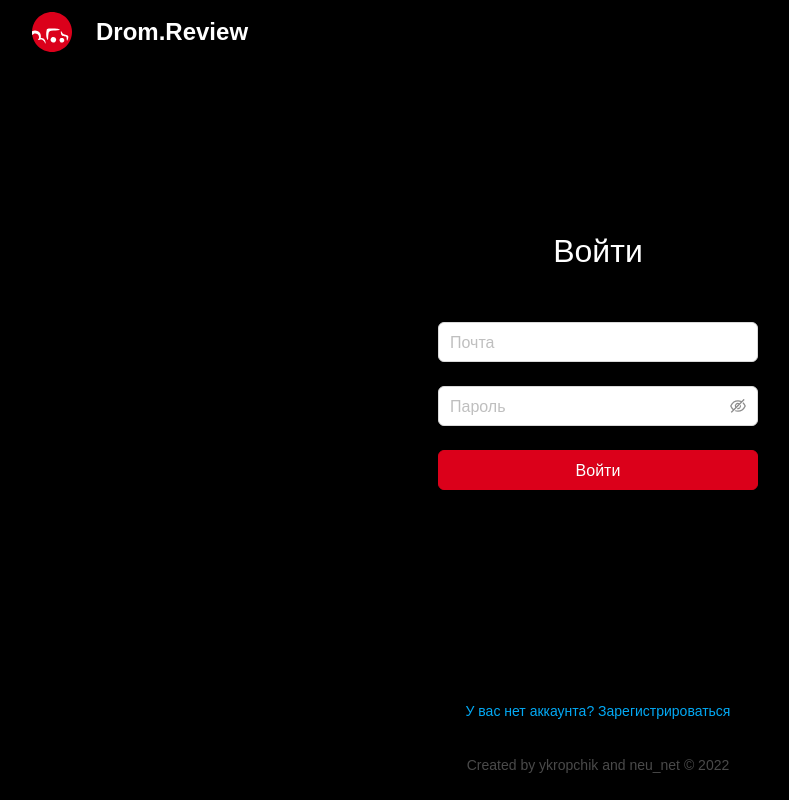
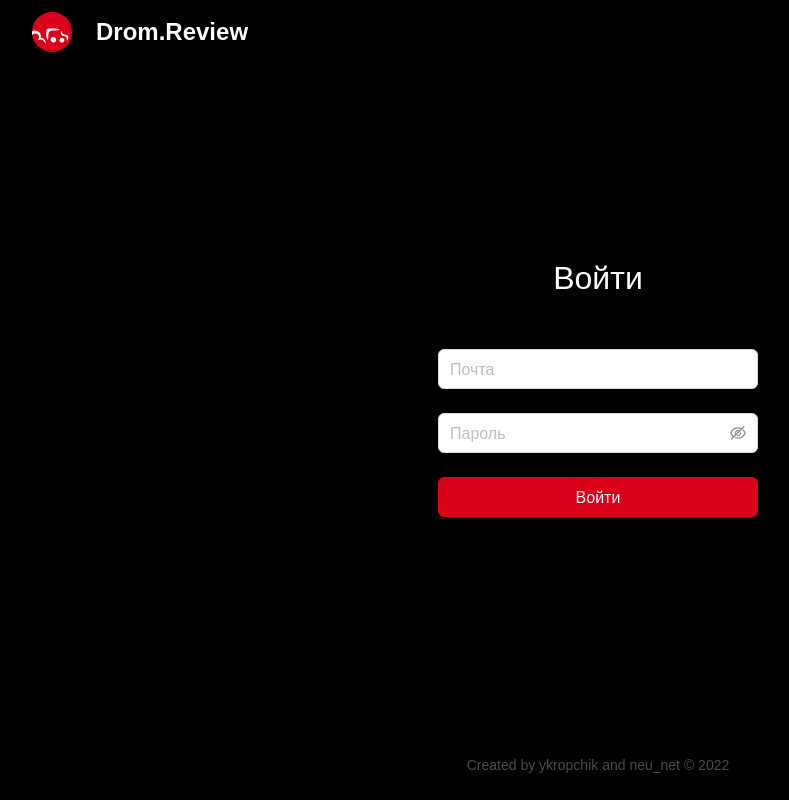
Before and after one commit to ykropchik/Drom.Review, a Next.js app in the folder web/: page /login in a window 1280 px wide. Shown: the whole page, without its empty margins (42-831 px from the left). Built offline with nearby package versions, Linux system fonts and the light colour scheme.

Commit message:
Убрал кликабельность лого на страницы авторизации

```diff
--- a/web/components/Header/Header.jsx
+++ b/web/components/Header/Header.jsx
@@ -11,7 +11,7 @@ import classNames from 'classnames';
 import UserAvatar from '../UserAvatar/UserAvatar';
 import NavMenu from '../NavMenu/NavMenu';
 
-export default function Header({ mainNavMenu, personalNavItems }) {
+export default function Header({ mainNavMenu, personalNavItems, clickableLogo = true}) {
 	const [isCollapsed, setCollapsed] = useState(true);
 	const { width } = useWindowSize();
 
@@ -40,9 +40,12 @@ export default function Header({ mainNavMenu, personalNavItems }) {
 					<MainLogo/>
 					{
 						width > 720 &&
-						<Link href={'/'}>
-							<span className={styles.app_name}>Drom.Review</span>
-						</Link>
+						clickableLogo ?
+							<Link href={'/'}>
+								<span className={styles.app_name}>Drom.Review</span>
+							</Link>
+							:
+							<span className={styles.app_name} style={{ cursor: 'default' }}>Drom.Review</span>
 					}
 				</div>
 				{
--- a/web/pages/login/index.jsx
+++ b/web/pages/login/index.jsx
@@ -60,11 +60,9 @@ export default function Login() {
 Login.getLayout = function getLayout(page) {
 	return (
 		<Layout style={{ flex: '1 0 0' }}>
-			<Header/>
+			<Header clickableLogo={false}/>
 			{page}
-			<Footer>
-				<a href={'/signup'} className={styles.reg_link}>У вас нет аккаунта? Зарегистрироваться</a>
-			</Footer>
+			<Footer/>
 		</Layout>
 	);
 };
```
